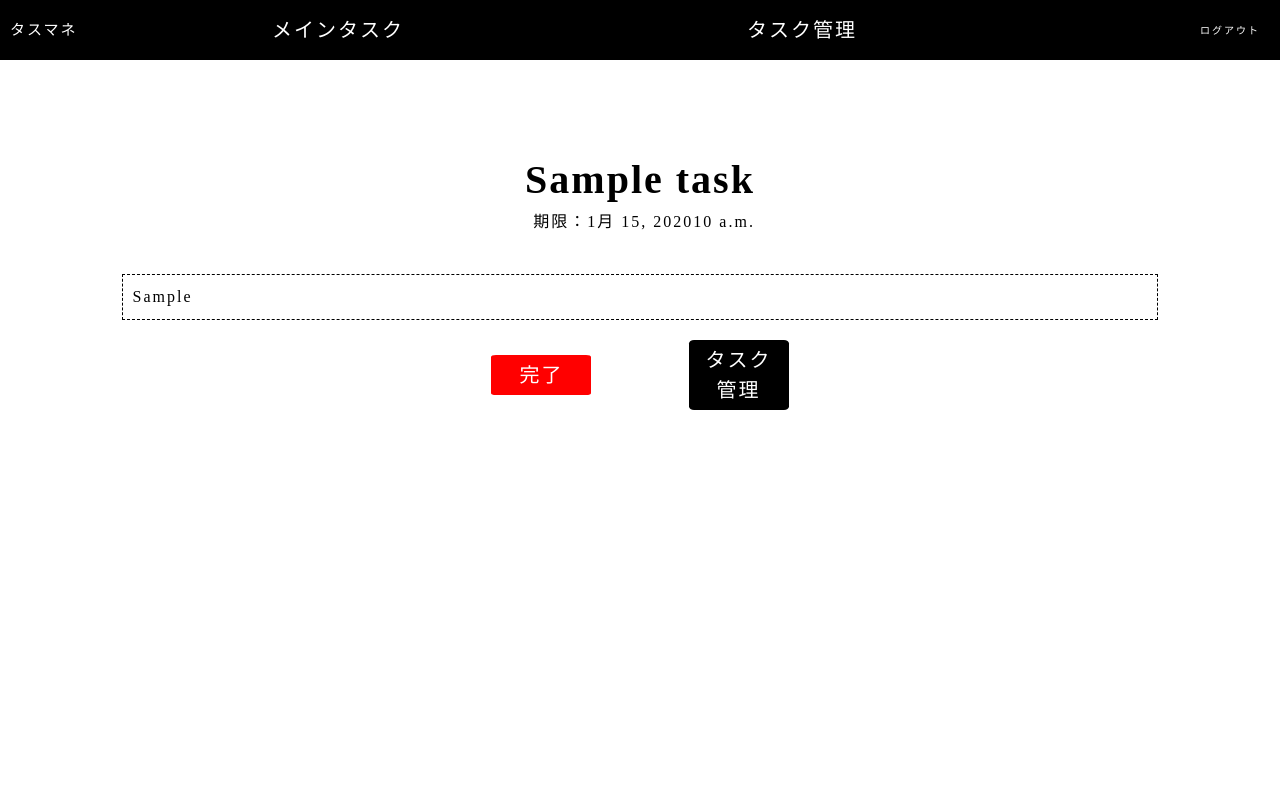
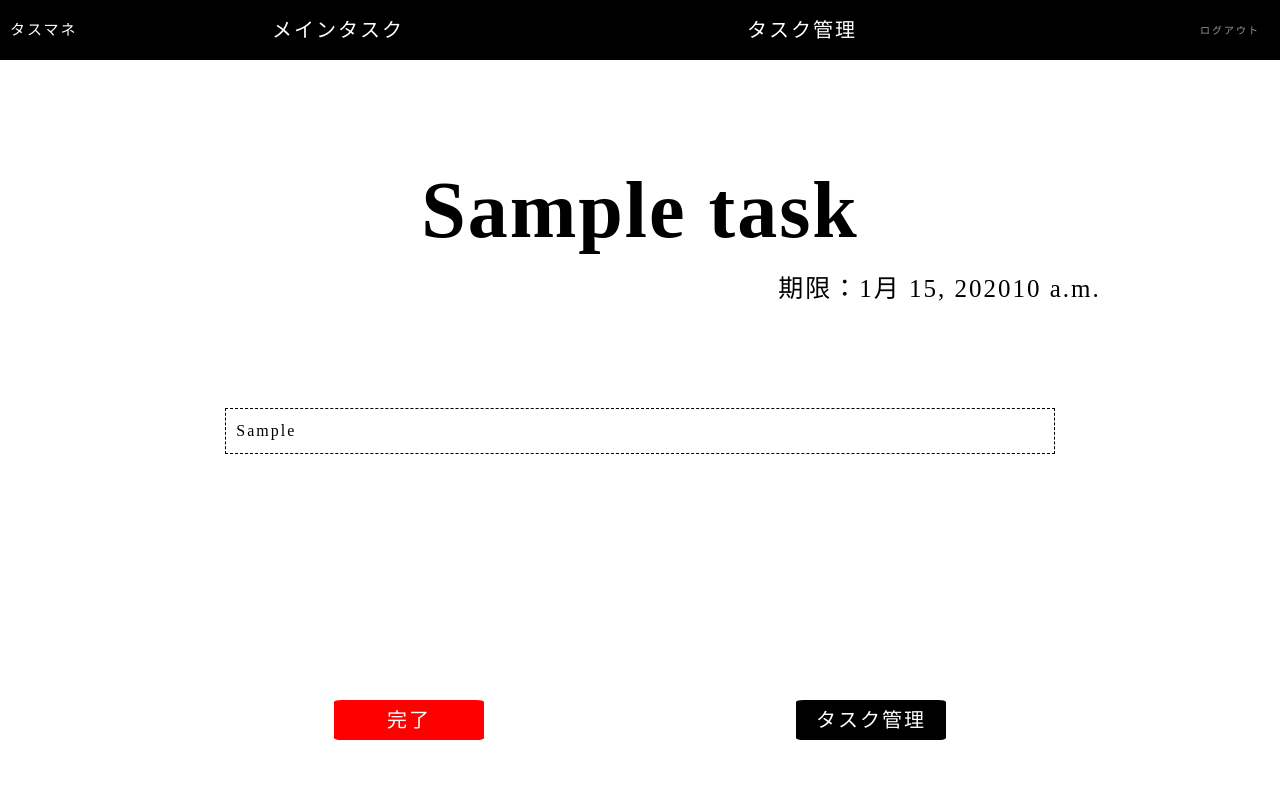
Before and after one commit to Kanata0204/task_app, a Django app: page /tasl_list/main in a window 1280 px wide. Run offline with Django 3.2, Linux system fonts and the light colour scheme; a user stored in the database is signed in; tables that the repository leaves empty hold one stand-in row (values such as "Sample post").

Commit message:
modify task_main.css, html

```diff
--- a/static/css/_base.css
+++ b/static/css/_base.css
@@ -4,6 +4,7 @@
   padding: 0;
   letter-spacing: 2px;
   line-height: 1.5;
+  overflow-wrap: break-word;
 }
 
 html {
--- a/static/css/_navbar.css
+++ b/static/css/_navbar.css
@@ -23,6 +23,7 @@ header #header_menu {
 }
 
 header #header_menu #logout_btn {
+  opacity: 0.6;
   font-size: 1rem;
 }
 
--- a/static/css/taskapp/task_main.css
+++ b/static/css/taskapp/task_main.css
@@ -6,67 +6,71 @@
 }
 
 #main_block #title_limit_block {
-  display: inline-block;
+  margin-bottom: 2rem;
 }
 
 #main_block #title_limit_block #main_title {
+  width: 100%;
   font-size: 4rem;
 }
 
 #main_block #title_limit_block #main_limit {
-  font-size: 1.6rem;
   text-align: right;
 }
 
-#main_block #memo_btn_block {
-  display: flex;
-  justify-content: space-around;
-  padding: 2rem 0;
-}
-
-#main_block #memo_btn_block #main_memo {
+#main_block #main_memo {
   text-align: left;
-  width: 60%;
+  width: 90%;
   padding: 1rem;
+  margin: 2rem auto;
   font-size: 1.6rem;
+  white-space: pre-wrap;
   border: dashed 1px black;
 }
 
-#main_block #memo_btn_block #main_btn_block {
+#main_block #main_btn_block {
   display: flex;
-  flex-direction: column;
-  justify-content: flex-end;
+  justify-content: space-around;
   align-items: center;
-  width: 30%;
+  position: absolute;
+  width: 100%;
+  bottom: 5%;
+  left: 50%;
+  transform: translate(-50%, -50%);
 }
 
-#main_block #memo_btn_block #main_btn_block .btn {
+#main_block #main_btn_block .btn {
   width: 10rem;
 }
 
-#main_block #memo_btn_block #main_btn_block #delete_btn {
+#main_block #main_btn_block #delete_btn {
   background-color: red;
 }
 
-#main_block #memo_btn_block #main_btn_block #list_btn {
+#main_block #main_btn_block #list_btn {
   background-color: black;
+}
+
+@media (min-width: 640px) {
+  #main_block #title_limit_block {
+    margin-bottom: 10rem;
+  }
+  #main_block #title_limit_block #main_title {
+    font-size: 8rem;
+  }
+  #main_block #main_btn_block {
+    width: 60%;
+  }
+  #main_block #main_btn_block .btn {
+    width: 12rem;
+  }
 }
 
 @media (min-width: 1024px) {
   #main_block {
-    width: 100%;
+    width: 80%;
   }
-  #main_block #memo_btn_block {
-    flex-direction: column;
-  }
-  #main_block #memo_btn_block #main_memo {
-    width: 90%;
-    margin: 2rem auto;
-  }
-  #main_block #memo_btn_block #main_btn_block {
-    flex-direction: row;
-    justify-content: space-around;
-    align-items: center;
-    margin: 0 auto;
+  #main_block #main_btn_block .btn {
+    width: 15rem;
   }
 }
--- a/static/scss/_base.scss
+++ b/static/scss/_base.scss
@@ -9,6 +9,7 @@
     padding: 0;
     letter-spacing: 2px;
     line-height: 1.5;
+    overflow-wrap: break-word;
     // font-family: "Zapfino", "Segoe Script", "Arial", "ＭＳ 明朝", "MS Mincho", "ヒラギノ角ゴシック", "Hiragino Sans", "Zapfino", sans-serif;
 }
 
--- a/static/scss/_navbar.scss
+++ b/static/scss/_navbar.scss
@@ -19,6 +19,7 @@ header {
         align-items: center;
         width: 100%;
         & #logout_btn{
+            opacity: 0.6;
             font-size: 1rem;
         }
     }
--- a/static/scss/taskapp/task_main.scss
+++ b/static/scss/taskapp/task_main.scss
@@ -7,34 +7,34 @@
         text-align: center;
 
         & #title_limit_block{
-            display: inline-block;
+            margin-bottom: 2rem;
 
             & #main_title{
-                font-size: 4rem;
+                width: 100%;
+                font-size: 4rem
             }
             & #main_limit{
-                font-size: 1.6rem;
                 text-align: right;
             }
         }
-        & #memo_btn_block{
-            display: flex;
-            justify-content: space-around;
-            padding: 2rem 0;
-
         & #main_memo{
             text-align: left;
-                width: 60%;
+            width: 90%;
             padding: 1rem;
+            margin: 2rem auto;
             font-size: 1.6rem;
+            white-space: pre-wrap;
             border: dashed 1px black;
         }
         & #main_btn_block{
             display: flex;
-                flex-direction: column;
-                justify-content: flex-end;
+            justify-content: space-around;
             align-items: center;
-                width: 30%;
+            position: absolute;
+            width: 100%;
+            bottom: 5%;
+            left: 50%;
+            transform: translate(-50%, -50%);
 
             & .btn{
                 width: 10rem;
@@ -47,15 +47,26 @@
                 background-color: black;
             }
         }
-        }
+
     }
 }
 @media (min-width:640px){
     #main{
         &_block{
             & #title_limit_block{
+                margin-bottom: 10rem;
+                & #main_title{
+                    font-size: 8rem
+                }
                 & #main_limit{
                     // font-size: 2.6rem;
+                }
+            }
+            & #main_btn_block{
+                width: 60%;
+
+                & .btn{
+                    width: 12rem;
                 }
             }
         }
@@ -63,39 +74,13 @@
 }
 
 @media (min-width:1024px){
-    #main{
-        &_block{
-            width: 100%;
+    #main_block{
+        width: 80%;
 
-            & #title_limit_block{
-                & #main_title{
-                    // font-size: 8rem;
-                }
-                & #main_limit{
-                }
-            }
-            & #memo_btn_block{
-                flex-direction: column;
-
-                & #main_memo{
-                    width: 90%;
-                    margin: 2rem auto;
-                }
         & #main_btn_block{
-                    flex-direction: row;
-                    justify-content: space-around;
-                    align-items: center;
-                    margin: 0 auto;
-
             & .btn{
-                    }
-
-                    & #delete_btn{
-                    }
-                    & #list_btn{
+                width: 15rem;
             }
         }
     }
 }
-    }
-}
--- a/taskapp/templates/taskapp/task_main.html
+++ b/taskapp/templates/taskapp/task_main.html
@@ -12,12 +12,10 @@
             <h2 id="main_title">{{ main_task.title }}</h2>
             <p id="main_limit">期限：{{ main_task.day_limit }}{{ main_task.time_limit }}</p>
         </div>
-        <div id="memo_btn_block">
-            <p id="main_memo">{{ main_task.memo }}</p>
-            <div id="main_btn_block">
-                <a href="{% url 'delete' main_task.id %}" id="delete_btn" class="btn">完了</a></br>
-                <a href="{% url 'list' %}" id="list_btn" class="btn">タスク管理</a>
-            </div>
+        <p id="main_memo">{{ main_task.memo }}</p>
+        <div id="main_btn_block">
+            <a href="{% url 'delete' main_task.id %}" id="delete_btn" class="btn">完了</a></br>
+            <a href="{% url 'list' %}" id="list_btn" class="btn">タスク管理</a>
         </div>
     </div>
 {% endblock  %}
```
Lines whose indentation alone changed are shown as unchanged.
